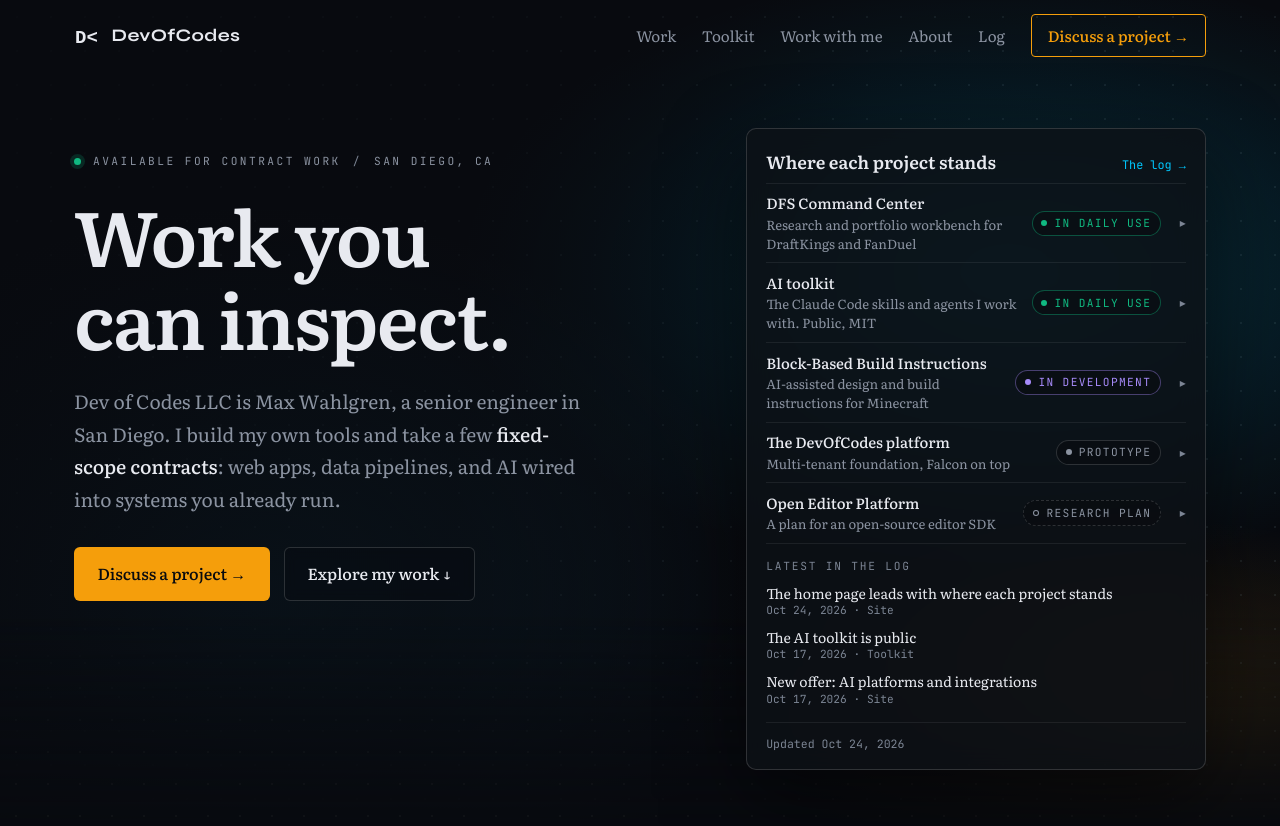
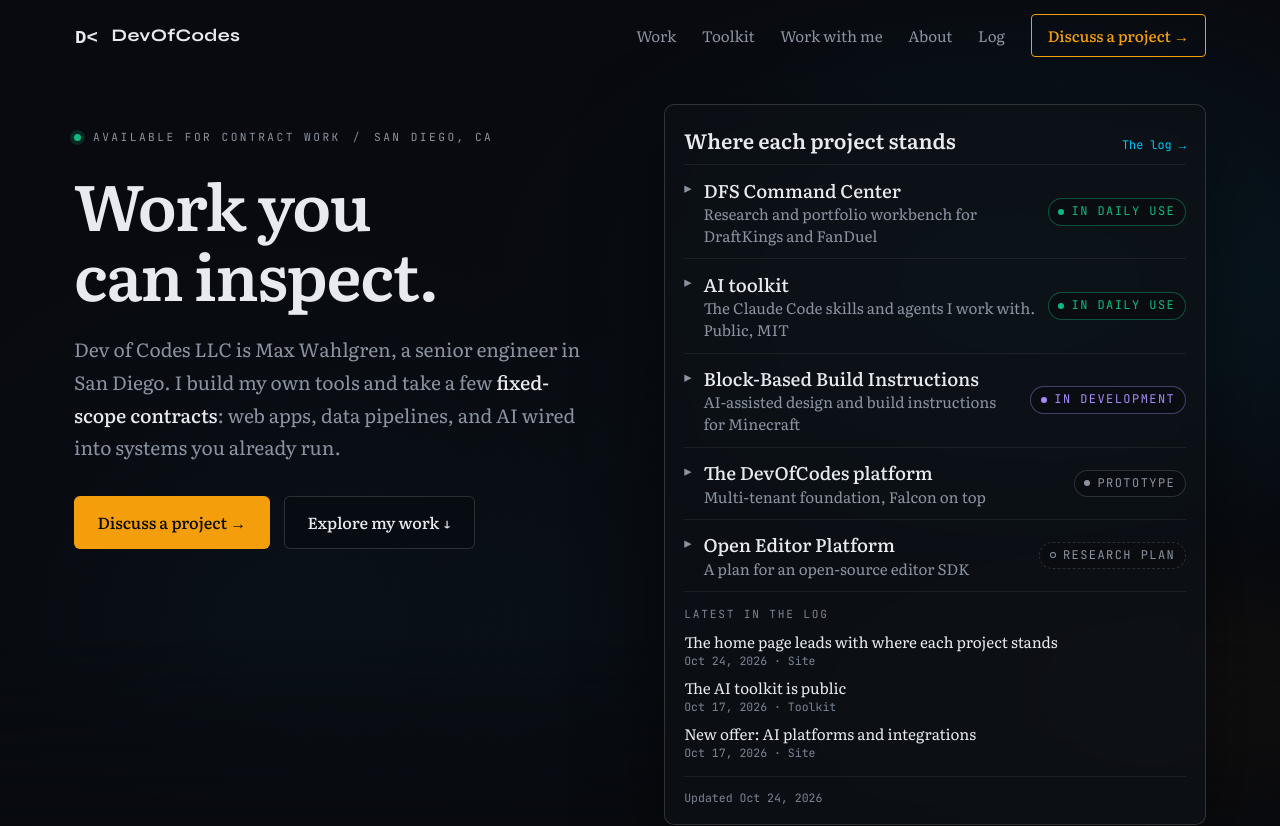
Before and after one commit to Dev-of-Codes-LLC/Landing, a plain HTML site: page index.html in a window 1280 px wide. Shown: the top 826 px of the page. Drawn offline with Linux system fonts and the light colour scheme.

Commit message:
The status board leads the first screen: no entrance, larger type, a row cue (#50) (#56)
- The hero is as tall as its content instead of 100vh. On desktop it
  ends 56px below the board (881px tall at every size), so no band of
  shader is left, and the Work section starts at 1062px.
- The board, its rows, the log list and the stamp have no entrance
  animation: the board paints with the headline. The hero text keeps
  its reveal.
- Board type: titles 18.4px, descriptions 15.2px, pills 12px, the
  heading 20.8px; the board takes half the hero (max 560px) and the H1
  tops out at 4rem.
- Each row answers hover and keyboard focus as a whole, and its chevron
  sits next to the title. Each summary's accessible name is the
  project and its status ("DFS Command Center, in daily use"), with the
  description as its description.
- No dot grid: the hero preset's DotGrid, the fallback's dot pattern
  and the faint page-wide dot background are gone. The mesh's two
  brightest stops are dimmed, the fallback glows halved, and the cursor
  paint is at 0.2.

Co-authored-by: Claude Opus 5.5 <noreply@anthropic.com>

```diff
--- a/assets/site.css
+++ b/assets/site.css
@@ -64,8 +64,6 @@ html { scroll-behavior: smooth; overflow-x: clip; scroll-padding-top: 5.5rem; }
 
 body {
   background-color: var(--bg-base);
-  background-image: radial-gradient(circle, rgba(255,255,255,0.035) 1px, transparent 1px);
-  background-size: 32px 32px;
   color: var(--text-primary);
   font-family: var(--font-body);
   font-size: 1.15rem;
--- a/index.html
+++ b/index.html
@@ -86,13 +86,13 @@
    HERO
    ═══════════════════════════════════════════ */
 .hero {
+  /* as tall as its content, not the viewport: the board and the work are the first screen,
+     not a band of shader */
   position: relative;
-  min-height: 100vh;
-  min-height: 100svh;
   display: flex;
   /* top, not centre: opening a board row then only grows the board downward */
   align-items: flex-start;
-  padding: 8rem 0 5rem;
+  padding: 6.5rem 0 3.5rem;
 }
 .hero-shader {
   position: absolute; inset: 0; z-index: 0;
@@ -101,15 +101,10 @@
 }
 .hero-shader .shader-fallback {
   background:
-    radial-gradient(ellipse 70% 60% at 78% 32%, rgba(0, 200, 255, 0.22), transparent 60%),
-    radial-gradient(ellipse 50% 40% at 90% 85%, rgba(245, 158, 11, 0.16), transparent 60%),
+    radial-gradient(ellipse 70% 60% at 78% 32%, rgba(0, 200, 255, 0.11), transparent 60%),
+    radial-gradient(ellipse 50% 40% at 90% 85%, rgba(245, 158, 11, 0.07), transparent 60%),
     radial-gradient(ellipse 60% 70% at 20% 70%, rgba(13, 52, 70, 0.7), transparent 65%),
     var(--bg-base);
-}
-.hero-shader .shader-fallback::after {
-  content: ""; position: absolute; inset: 0;
-  background-image: radial-gradient(circle, rgba(191, 234, 247, 0.25) 1px, transparent 1.4px);
-  background-size: 34px 34px; opacity: 0.35;
 }
 .hero-shader::after {
   /* keeps the left column readable whatever the GPU paints */
@@ -118,7 +113,7 @@
 }
 .hero .container {
   position: relative; z-index: 3;
-  display: grid; grid-template-columns: minmax(0, 1.15fr) minmax(0, 0.85fr);
+  display: grid; grid-template-columns: minmax(0, 1fr) minmax(0, 1fr);
   gap: 3rem; align-items: start;
 }
 .hero-text { max-width: 640px; padding-top: 1.5rem; }
@@ -131,8 +126,9 @@
 .hero-headline {
   font-family: var(--font-display); font-weight: 600;
   /* Literata is narrow: at these sizes the line balances onto two lines beside the board,
-     or sits on one where the column is wide enough, never with "can" on its own */
-  font-size: clamp(2.4rem, 6vw, 5rem); text-wrap: balance;
+     or sits on one where the column is wide enough, never with "can" on its own. 4rem keeps
+     the board's type in proportion. */
+  font-size: clamp(2.4rem, 5vw, 4rem); text-wrap: balance;
   letter-spacing: -0.02em; line-height: 1.08;
   margin-bottom: 1.6rem; color: var(--text-primary);
 }
@@ -164,7 +160,7 @@
 
 /* Status board: every project and the state it is in, newest status from the log */
 .ledger {
-  justify-self: end; width: 100%; max-width: 460px;
+  justify-self: end; width: 100%; max-width: 560px;
   border: 1px solid var(--border-bright);
   border-radius: 10px;
   background: rgba(14, 17, 23, 0.78);
@@ -173,56 +169,47 @@
   padding: 1.1rem 1.2rem 1rem;
 }
 .ledger-head { display: flex; align-items: baseline; justify-content: space-between; gap: 1rem; margin-bottom: 0.4rem; }
-.ledger-title { font-family: var(--font-display); font-weight: 600; font-size: 1.1rem; color: var(--text-primary); }
+.ledger-title { font-family: var(--font-display); font-weight: 600; font-size: 1.3rem; color: var(--text-primary); }
 .ledger-log { font-family: var(--font-mono); font-size: 0.74rem; color: var(--accent-cyan); white-space: nowrap; }
 .ledger-log:hover { text-decoration: underline; text-underline-offset: 3px; }
 .ledger-list { list-style: none; }
-.ledger-row {
-  border-top: 1px solid var(--border);
-  font-size: 0.92rem; line-height: 1.45;
-  opacity: 0; transform: translateX(calc(var(--distance-base) * -1));
-}
-.ledger-row.anim-in {
-  opacity: 1; transform: none;
-  transition: opacity var(--duration-very-slow) var(--ease-smooth-out), transform var(--duration-very-slow) var(--ease-smooth-out);
-}
-@media (prefers-reduced-motion: reduce) {
-  .ledger-row, .ledger-row.anim-in { opacity: 1; transform: none; transition: none; }
-}
+/* No entrance animation: the board is the proof, so it paints with the headline */
+.ledger-row { border-top: 1px solid var(--border); line-height: 1.45; }
 /* Each row opens in place: what is true now, the newest log entry, and the way to the record */
+/* The whole row answers hover and focus, and the chevron sits next to the title */
 .ledger-row summary {
-  display: grid; grid-template-columns: minmax(0, 1fr) auto 0.8rem; gap: 0.75rem; align-items: center;
-  padding: 0.6rem 0; cursor: pointer; list-style: none;
+  display: grid; grid-template-columns: minmax(0, 1fr) auto; gap: 0.75rem; align-items: center;
+  padding: 0.7rem 0.6rem; margin: 0 -0.6rem; border-radius: 6px; cursor: pointer; list-style: none;
+  transition: background var(--duration-quick);
 }
 .ledger-row summary::-webkit-details-marker { display: none; }
-.ledger-row summary::after {
-  content: "▸"; font-size: 0.75rem; color: var(--text-muted); justify-self: end;
+.ledger-row summary:hover, .ledger-row summary:focus-visible { background: rgba(255,255,255,0.05); }
+.ledger-row .name { position: relative; padding-left: 1.2rem; color: var(--text-primary); font-size: 1.15rem; font-weight: 500; }
+.ledger-row .name::before {
+  content: "▸"; position: absolute; left: 0; top: 0.05em; font-size: 0.8em; color: var(--text-secondary);
   transition: transform var(--duration-quick) var(--ease-smooth-out), color var(--duration-quick);
 }
-.ledger-row summary:hover::after { color: var(--text-primary); }
-.ledger-row details[open] > summary::after { transform: rotate(90deg); }
-@media (prefers-reduced-motion: reduce) { .ledger-row summary::after { transition: none; } }
-.ledger-row .name { color: var(--text-primary); font-weight: 500; }
-.ledger-row .desc { display: block; color: var(--text-secondary); font-size: 0.82rem; font-weight: 400; }
-.ledger-row .pill { font-size: 0.7rem; padding: 0.22rem 0.55rem; white-space: nowrap; }
-.ledger-more { display: grid; gap: 0.3rem; padding: 0 1.55rem 0.8rem 0; font-size: 0.86rem; color: var(--text-secondary); }
+.ledger-row summary:hover .name::before, .ledger-row summary:focus-visible .name::before { color: var(--text-primary); }
+.ledger-row details[open] > summary .name::before { transform: rotate(90deg); }
+@media (prefers-reduced-motion: reduce) { .ledger-row summary, .ledger-row .name::before { transition: none; } }
+.ledger-row .desc { display: block; color: var(--text-secondary); font-size: 0.95rem; font-weight: 400; }
+.ledger-row .pill { font-size: 0.75rem; padding: 0.25rem 0.6rem; white-space: nowrap; }
+.ledger-more { display: grid; gap: 0.3rem; padding: 0 0 0.9rem 1.2rem; font-size: 0.95rem; color: var(--text-secondary); }
 .ledger-more .go { color: var(--accent-cyan); justify-self: start; }
 .ledger-more .go:hover { text-decoration: underline; text-underline-offset: 3px; }
 @media (max-width: 480px) {
   /* on a phone the pill moves under the name, so names and descriptions get the full width */
-  .ledger-row summary { grid-template-columns: minmax(0, 1fr) 0.8rem; row-gap: 0.4rem; }
-  .ledger-row summary .pill { grid-row: 2; grid-column: 1; justify-self: start; }
-  .ledger-row summary::after { grid-row: 1; grid-column: 2; }
-  .ledger-more { padding-right: 0; }
+  .ledger-row summary { grid-template-columns: minmax(0, 1fr); row-gap: 0.4rem; }
+  .ledger-row summary .pill { justify-self: start; margin-left: 1.2rem; }
 }
 /* Newest log entries, copied from changelog.html at deploy by .github/scripts/build-log.mjs */
 .ledger-log-latest { padding: 0.8rem 0 0.9rem; border-top: 1px solid var(--border); }
 .ledger-sub { font-family: var(--font-mono); font-size: 0.7rem; font-weight: 400; letter-spacing: 0.16em; text-transform: uppercase; color: var(--text-muted); margin-bottom: 0.45rem; }
 .ledger-latest { list-style: none; display: grid; gap: 0.5rem; }
-.ledger-latest li { display: grid; gap: 0.05rem; font-size: 0.88rem; line-height: 1.4; }
+.ledger-latest li { display: grid; gap: 0.05rem; font-size: 0.95rem; line-height: 1.4; }
 .ledger-latest a { color: var(--text-primary); }
 .ledger-latest a:hover { color: var(--accent-cyan); }
-.ledger-latest .when { font-family: var(--font-mono); font-size: 0.7rem; color: var(--text-muted); }
+.ledger-latest .when { font-family: var(--font-mono); font-size: 0.72rem; color: var(--text-muted); }
 .ledger-foot { padding-top: 0.7rem; border-top: 1px solid var(--border); font-family: var(--font-mono); color: var(--text-muted); font-size: 0.72rem; }
 
 @media (max-width: 960px) {
@@ -302,7 +289,6 @@
   font-family: var(--font-mono); font-size: 0.7rem; letter-spacing: 0.14em; text-transform: uppercase;
   color: var(--text-secondary); background: rgba(8,10,15,0.65); padding: 0.3rem 0.55rem; border-radius: 4px; border: 1px solid var(--border);
 }
-.shader-surface.shader-ready .shader-fallback::after { opacity: 0; transition: opacity 900ms; }
 
 /* Screenshot cover (DFS) */
 .cover--shot { background: #0B0E14; }
@@ -455,46 +441,46 @@
       </div>
     </div>
 
-    <aside class="ledger" aria-labelledby="ledgerTitle" data-stage="900">
+    <aside class="ledger" aria-labelledby="ledgerTitle">
       <div class="ledger-head">
         <h2 class="ledger-title" id="ledgerTitle">Where each project stands</h2>
         <a href="changelog.html" class="ledger-log">The log →</a>
       </div>
       <ul class="ledger-list">
-        <li class="ledger-row" data-stage="1300"><details>
-          <summary><span class="name">DFS Command Center<span class="desc">Research and portfolio workbench for DraftKings and FanDuel</span></span><span class="pill pill--use">In daily use</span></summary>
+        <li class="ledger-row"><details>
+          <summary aria-label="DFS Command Center, in daily use" aria-describedby="board-dfs-desc"><span class="name">DFS Command Center<span class="desc" id="board-dfs-desc">Research and portfolio workbench for DraftKings and FanDuel</span></span><span class="pill pill--use">In daily use</span></summary>
           <div class="ledger-more">
             <p>Used every slate. Personal data stays personal, so there's no public instance.</p>
             <p>Latest: <a class="log-link" data-log-area="DFS Command Center" href="changelog.html#dfs-results-radar">Results, Slate Radar, optimization, routines<span class="when">Sep 30, 2026</span></a></p>
             <a class="go" href="#dfs">The record ↓</a>
           </div>
         </details></li>
-        <li class="ledger-row" data-stage="1370"><details>
-          <summary><span class="name">AI toolkit<span class="desc">The Claude Code skills and agents I work with. Public, MIT</span></span><span class="pill pill--use">In daily use</span></summary>
+        <li class="ledger-row"><details>
+          <summary aria-label="AI toolkit, in daily use" aria-describedby="board-toolkit-desc"><span class="name">AI toolkit<span class="desc" id="board-toolkit-desc">The Claude Code skills and agents I work with. Public, MIT</span></span><span class="pill pill--use">In daily use</span></summary>
           <div class="ledger-more">
             <p>Public on GitHub under the MIT licence. Each skill and agent says what it will not do.</p>
             <p>Latest: <a class="log-link" data-log-area="Toolkit" href="changelog.html#toolkit-public">The AI toolkit is public<span class="when">Oct 17, 2026</span></a></p>
             <a class="go" href="toolkit.html">The toolkit page →</a>
           </div>
         </details></li>
-        <li class="ledger-row" data-stage="1440"><details>
-          <summary><span class="name">Block-Based Build Instructions<span class="desc">AI-assisted design and build instructions for Minecraft</span></span><span class="pill pill--dev">In development</span></summary>
+        <li class="ledger-row"><details>
+          <summary aria-label="Block-Based Build Instructions, in development" aria-describedby="board-bbi-desc"><span class="name">Block-Based Build Instructions<span class="desc" id="board-bbi-desc">AI-assisted design and build instructions for Minecraft</span></span><span class="pill pill--dev">In development</span></summary>
           <div class="ledger-more">
             <p>Not deployed publicly yet. Phase 5, the revision engine, is in progress.</p>
             <p>Latest: <a class="log-link" data-log-area="BBI" href="changelog.html#bbi-change-marking">Instruction book change marking; phase 5 under way<span class="when">Oct 9, 2026</span></a></p>
             <a class="go" href="#bbi">The record ↓</a>
           </div>
         </details></li>
-        <li class="ledger-row" data-stage="1510"><details>
-          <summary><span class="name">The DevOfCodes platform<span class="desc">Multi-tenant foundation, Falcon on top</span></span><span class="pill pill--proto">Prototype</span></summary>
+        <li class="ledger-row"><details>
+          <summary aria-label="The DevOfCodes platform, prototype" aria-describedby="board-platform-desc"><span class="name">The DevOfCodes platform<span class="desc" id="board-platform-desc">Multi-tenant foundation, Falcon on top</span></span><span class="pill pill--proto">Prototype</span></summary>
           <div class="ledger-more">
             <p>Runs locally. No users, and not for sale.</p>
             <p>Latest: <a class="log-link" data-log-area="Platform" href="changelog.html#platform-ci-repaired">CI repaired across the platform repos<span class="when">Oct 11, 2026</span></a></p>
             <a class="go" href="#platform">The record ↓</a>
           </div>
         </details></li>
-        <li class="ledger-row" data-stage="1580"><details>
-          <summary><span class="name">Open Editor Platform<span class="desc">A plan for an open-source editor SDK</span></span><span class="pill pill--plan">Research plan</span></summary>
+        <li class="ledger-row"><details>
+          <summary aria-label="Open Editor Platform, research plan" aria-describedby="board-editor-desc"><span class="name">Open Editor Platform<span class="desc" id="board-editor-desc">A plan for an open-source editor SDK</span></span><span class="pill pill--plan">Research plan</span></summary>
           <div class="ledger-more">
             <p>About 3,000 words with sources. Not started; sized for a team of eight to ten.</p>
             <p>Latest: <a class="log-link" data-log-area="Open Editor" href="changelog.html#open-editor-plan">Open Editor Platform research plan<span class="when">Oct 10, 2026</span></a></p>
@@ -502,7 +488,7 @@
           </div>
         </details></li>
       </ul>
-      <div class="ledger-log-latest" data-stage="1650">
+      <div class="ledger-log-latest">
         <h3 class="ledger-sub">Latest in the log</h3>
         <!-- log:latest -->
         <ol class="ledger-latest">
@@ -512,7 +498,7 @@
         </ol>
         <!-- /log:latest -->
       </div>
-      <div class="ledger-foot" data-stage="1700">Updated <!--deploy-date-->Oct 24, 2026<!--/deploy-date--></div>
+      <div class="ledger-foot">Updated <!--deploy-date-->Oct 24, 2026<!--/deploy-date--></div>
     </aside>
   </div>
 </section>
```
Also changed, not shown: assets/shaders.js (+5 -5 lines).
